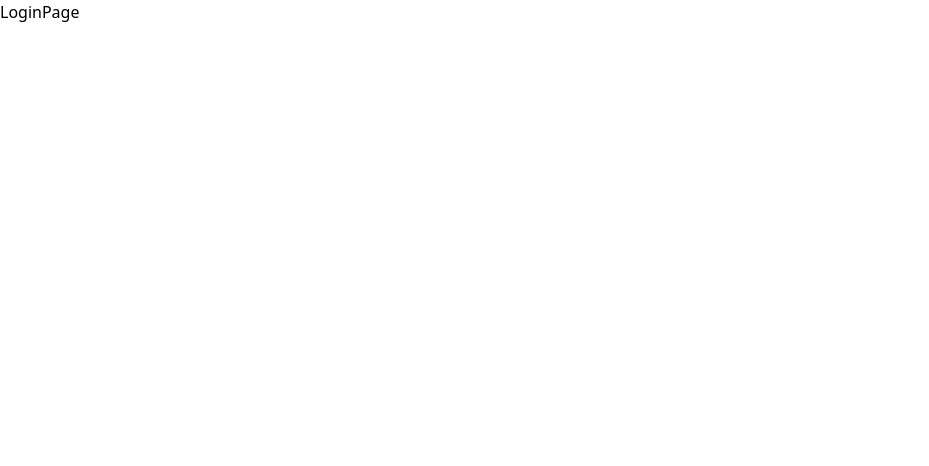
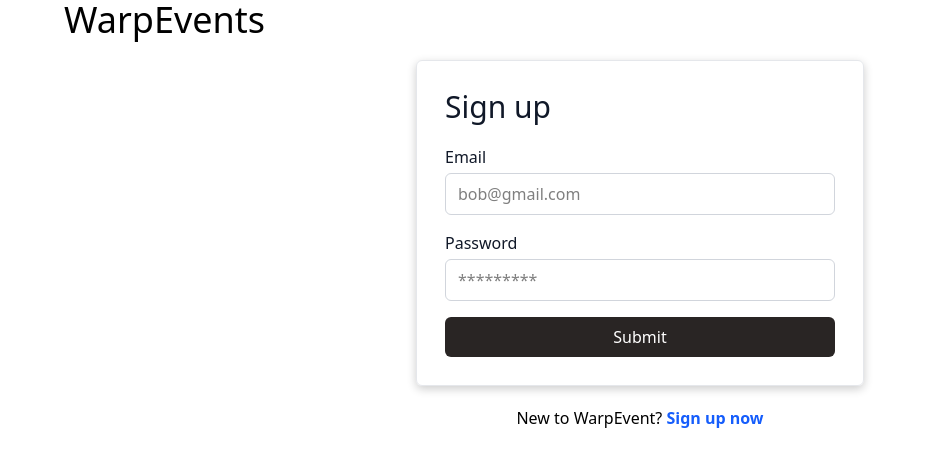
Before and after one commit to mdmohsanul/WarpEvents, a React (Vite) app: page / in a window 1280 px wide. Shown: the top 466 px of the page, without its empty margins (0-929 px from the left). Built offline with nearby package versions, Linux system fonts and the light colour scheme; no server answers.

Commit message:
feat: login form added

```diff
--- a/src/App.tsx
+++ b/src/App.tsx
@@ -2,9 +2,17 @@
 
 import { Outlet } from "react-router-dom";
 import './App.css'
+import { useAppDispatch } from "./app/store";
+import { useEffect } from "react";
+import { checkAuth } from "./features/auth/authThunk";
 
 function App() {
+  const dispatch = useAppDispatch();
+  // const { accessToken } = useAppSelector((state) => state.auth);
 
+  useEffect(() => {
+    dispatch(checkAuth());
+  }, [dispatch]);
 
   return (
     <>
--- a/src/components/LoginForm.tsx
+++ b/src/components/LoginForm.tsx
@@ -1,9 +1,89 @@
-
+import { useForm, type SubmitHandler } from "react-hook-form";
+import { zodResolver } from "@hookform/resolvers/zod";
+import { useState } from "react";
+import { useAppDispatch } from "@/app/store";
+import { login, registerUser } from "@/features/auth/authThunk";
+import { loginSchema, type LoginData } from "@/schema/logins-schema";
 
 const LoginForm = () => {
+  const dispatch = useAppDispatch();
+  const [err, setErr] = useState<undefined | null | string>(null);
+
+  const {
+    register,
+    handleSubmit,
+    formState: { errors },
+    reset,
+  } = useForm<LoginData>({ resolver: zodResolver(loginSchema) });
+  const onSubmit: SubmitHandler<LoginData> = (data: LoginData) => {
+    try {
+      dispatch(login(data)).then((result) => {
+        if (registerUser.rejected.match(result)) {
+          const errorMessage =
+            typeof result.payload === "string"
+              ? result.payload
+              : "Something went wrong";
+
+          setErr(errorMessage);
+          reset();
+        }
+      });
+    } catch (error) {
+      console.log(error);
+    }
+  };
   return (
-    <div>LoginForm</div>
-  )
-}
+    <>
+      <form
+        onSubmit={handleSubmit(onSubmit)}
+        className="max-w-md mx-auto  bg-white  space-y-4"
+      >
+        {/* Email Field */}
+        <div className="flex flex-col">
+          <label htmlFor="email" className="mb-1 font-medium text-gray-900">
+            Email
+          </label>
+          <input
+            id="email"
+            type="text"
+            {...register("email")}
+            aria-invalid={errors.email ? "true" : "false"}
+            autoComplete="email"
+            placeholder="bob@gmail.com"
+            className="px-3 py-2 border border-gray-300 rounded-md focus:outline-none focus:ring-2 focus:ring-blue-500"
+          />
+          <p className="text-red-600 text-sm">{errors.email?.message}</p>
+        </div>
 
-export default LoginForm
+        {/* Password Field */}
+        <div className="flex flex-col">
+          <label htmlFor="password" className="mb-1 font-medium text-gray-900">
+            Password
+          </label>
+          <input
+            id="password"
+            type="password"
+            {...register("password")}
+            placeholder="*********"
+            aria-invalid={errors.password ? "true" : "false"}
+            className="px-3 py-2 border border-gray-300 rounded-md focus:outline-none focus:ring-2 focus:ring-blue-500"
+          />
+          <p className="text-red-600 text-sm">{errors.password?.message}</p>
+        </div>
+
+        {err && (
+          <p className="text-red-600 ">⚠ {err || "Invalid Credentials"}</p>
+        )}
+        {/* Submit Button */}
+        <button
+          type="submit"
+          className="w-full py-2 px-4 bg-stone-800 cursor-pointer text-white rounded-md hover:bg-stone-900 transition"
+        >
+          Submit
+        </button>
+      </form>
+    </>
+  );
+};
+
+export default LoginForm;
--- /dev/null
+++ b/src/components/ProtectedRoute.tsx
@@ -0,0 +1,21 @@
+
+import  type { ReactNode } from "react";
+import { Navigate, useLocation } from "react-router-dom";
+import { useAppSelector } from "../app/store";
+
+interface ProtectedRouteProps {
+  children: ReactNode;
+}
+
+const ProtectedRoute: React.FC<ProtectedRouteProps> = ({ children }) => {
+    const {isAuthenticated} = useAppSelector((state) => state.auth)
+  const location = useLocation();
+
+  return isAuthenticated ? (
+    children
+  ) : (
+    <Navigate to="/" state={{ from: location }} replace />
+  );
+};
+
+export default ProtectedRoute;
--- a/src/features/auth/authSlice.ts
+++ b/src/features/auth/authSlice.ts
@@ -1,10 +1,6 @@
 import { createSlice } from "@reduxjs/toolkit";
 import type { UserType } from "../../types/user";
-import {
-
-  registerUser,
-
-} from "./authThunk";
+import { checkAuth, login, registerUser } from "./authThunk";
 
 interface AuthState {
   user: UserType | null;
@@ -32,8 +28,24 @@ const authSlice = createSlice({
   reducers: {},
   extraReducers: (builder) => {
     builder
-
-
+      .addCase(login.pending, (state) => {
+        state.loading = true;
+        state.error = null;
+      })
+      .addCase(login.fulfilled, (state, action) => {
+        console.log(action);
+        Object.assign(state, {
+          loading: false,
+          user: action.payload.user,
+          accessToken: action.payload.accessToken,
+          refreshToken: action.payload.refreshToken,
+          isAuthenticated: true,
+        });
+      })
+      .addCase(login.rejected, (state, action) => {
+        state.loading = false;
+        state.error = action?.error?.message;
+      })
       .addCase(registerUser.pending, (state) => {
         state.loading = true;
       })
@@ -42,10 +54,20 @@ const authSlice = createSlice({
       })
       .addCase(registerUser.rejected, (state, action) => {
         state.loading = false;
-
         state.error = action.payload;
       })
+      .addCase(checkAuth.fulfilled, (state, action) => {
+        Object.assign(state, {
+          loading: false,
+          user: action.payload.data,
 
+          isAuthenticated: true,
+        });
+      })
+      .addCase(checkAuth.rejected, (state) => {
+        state.user = null;
+        state.isAuthenticated = false;
+      });
   },
 });
 
--- a/src/features/auth/authThunk.ts
+++ b/src/features/auth/authThunk.ts
@@ -1,20 +1,41 @@
 import { api } from "@/api/api";
-import type { UserType } from "@/types/user";
+import type { LoginUserType, UserType } from "@/types/user";
 import { createAsyncThunk } from "@reduxjs/toolkit";
 
 export const registerUser = createAsyncThunk<
-  UserType, //
+  UserType,
   { email: string; password: string; name: string },
-  { rejectValue: string } //
->(
-  "auth/registerUser",
-  async (data, { rejectWithValue }) => {
+  { rejectValue: string }
+>("auth/registerUser", async (data, { rejectWithValue }) => {
+  try {
+    const response = await api.post("/auth/signup", data);
+    return response.data.data as UserType;
+  } catch (error: any) {
+    return rejectWithValue(error?.response?.data?.message || "Unauthorized");
+  }
+});
+
+export const login = createAsyncThunk<
+  LoginUserType,
+  { email: string; password: string },
+  { rejectValue: string }
+>("auth/loginWithEmail", async (data, { rejectWithValue }) => {
+  try {
+    const response = await api.post("/auth/login", data);
+    return response.data.data;
+  } catch (error: any) {
+    return rejectWithValue(error?.response?.data?.message || "Unauthorized");
+  }
+});
+
+export const checkAuth = createAsyncThunk(
+  "auth/checkAuth",
+  async (_, { rejectWithValue }) => {
     try {
-
-      const response = await api.post("/auth/signup", data);
-      return response.data.data as UserType;
-    } catch (error: any) {
-      return rejectWithValue(error?.response?.data?.message || "Unauthorized");
+      const res = await api.get("/auth/current-user");
+      return res.data;
+    } catch (error) {
+      return rejectWithValue(error || "Unauthorized");
     }
   }
 );
--- /dev/null
+++ b/src/pages/Dashboard.tsx
@@ -0,0 +1,9 @@
+
+
+const Dashboard = () => {
+  return (
+    <div>Dashboard</div>
+  )
+}
+
+export default Dashboard
--- a/src/pages/LoginPage.tsx
+++ b/src/pages/LoginPage.tsx
@@ -1,9 +1,41 @@
-import React from 'react'
+import { useAppSelector } from "@/app/store";
+import LoginForm from "@/components/LoginForm";
+import { useEffect } from "react";
+
+import { Link, useNavigate } from "react-router-dom";
 
 const LoginPage = () => {
+  const navigate = useNavigate();
+  const { user } = useAppSelector((state) => state.auth);
+  console.log(user);
+  useEffect(() => {
+    if (user) {
+      navigate("/dashboard");
+    }
+  }, [user, navigate]);
   return (
-    <div>LoginPage</div>
-  )
-}
+    <>
+      <div className="max-w-6xl mx-auto">
+        {/* <img src={Fotive} alt="logo" loading="lazy" className="pt-3" /> */}
+        <h1 className="text-4xl">WarpEvents</h1>
+        <div className="max-w-md mx-auto  border border-gray-200 rounded-md p-7 shadow-[0_3px_10px_rgb(0,0,0,0.2)] my-5">
+          <h1 className="text-3xl text-gray-900 text-start pb-5 font-medium">
+            Sign up
+          </h1>
+          <LoginForm />
+        </div>
+        <p className="text-center pb-5">
+          <span>New to WarpEvent? </span>
+          <Link
+            to="/signup"
+            className="text-blue-600 font-semibold cursor-pointer hover:underline hover:underline-offset-3 decoration-blue-500"
+          >
+            Sign up now
+          </Link>
+        </p>
+      </div>
+    </>
+  );
+};
 
-export default LoginPage
+export default LoginPage;
--- a/src/routers.tsx
+++ b/src/routers.tsx
@@ -3,19 +3,28 @@ import App from "./App";
 import LoginPage from "./pages/LoginPage";
 import SignupPage from "./pages/SignupPage";
 import PageNotFound from "./pages/PageNotFound";
-
+import ProtectedRoute from "./components/ProtectedRoute";
+import Dashboard from "./pages/Dashboard";
 
 const appRouter = createBrowserRouter([
-    {
-        path:"/",
-        element:<App/>,
-        children:[
+  {
+    path: "/",
+    element: <App />,
+    children: [
       { path: "/", element: <LoginPage /> },
       { path: "/login", element: <LoginPage /> },
       { path: "/signup", element: <SignupPage /> },
-       { path: "*", element: <PageNotFound /> },
-        ]
-    }
-])
+      {
+        path: "/dashboard",
+        element: (
+          <ProtectedRoute>
+            <Dashboard />
+          </ProtectedRoute>
+        ),
+      },
+      { path: "*", element: <PageNotFound /> },
+    ],
+  },
+]);
 
 export default appRouter
--- /dev/null
+++ b/src/schema/logins-schema.ts
@@ -0,0 +1,8 @@
+import {z} from "zod"
+
+export const loginSchema = z.object({
+  email: z.string().email("Invalid email").trim(),
+  password: z.string().min(6, "Enter Valid Password"),
+});
+
+export type LoginData = z.infer<typeof loginSchema>;
--- a/src/types/user.ts
+++ b/src/types/user.ts
@@ -3,3 +3,9 @@ export interface UserType{
     email:string;
     password:string
 }
+
+export interface LoginUserType {
+  user: UserType;
+  accessToken: string;
+  refreshToken: string;
+}
```
Also changed, not shown: src/layout/DashboardLayout.tsx (added).
